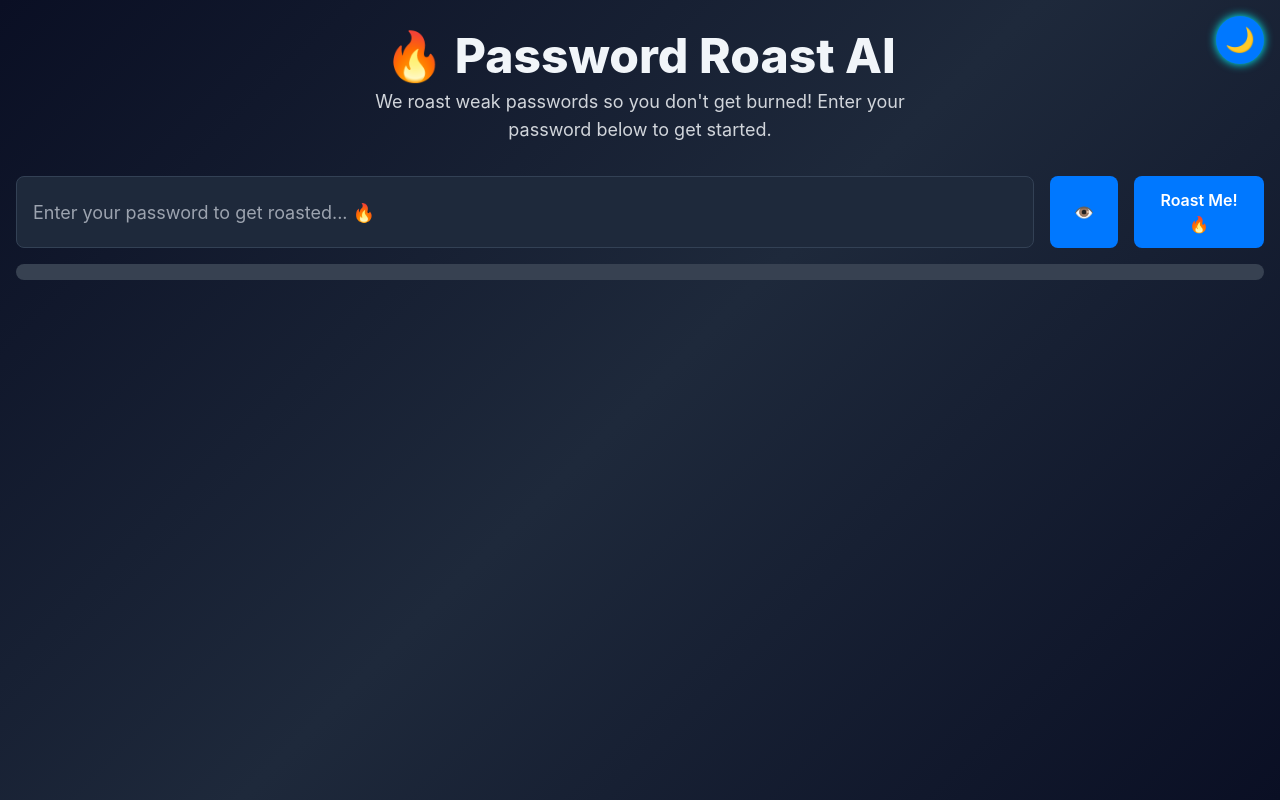
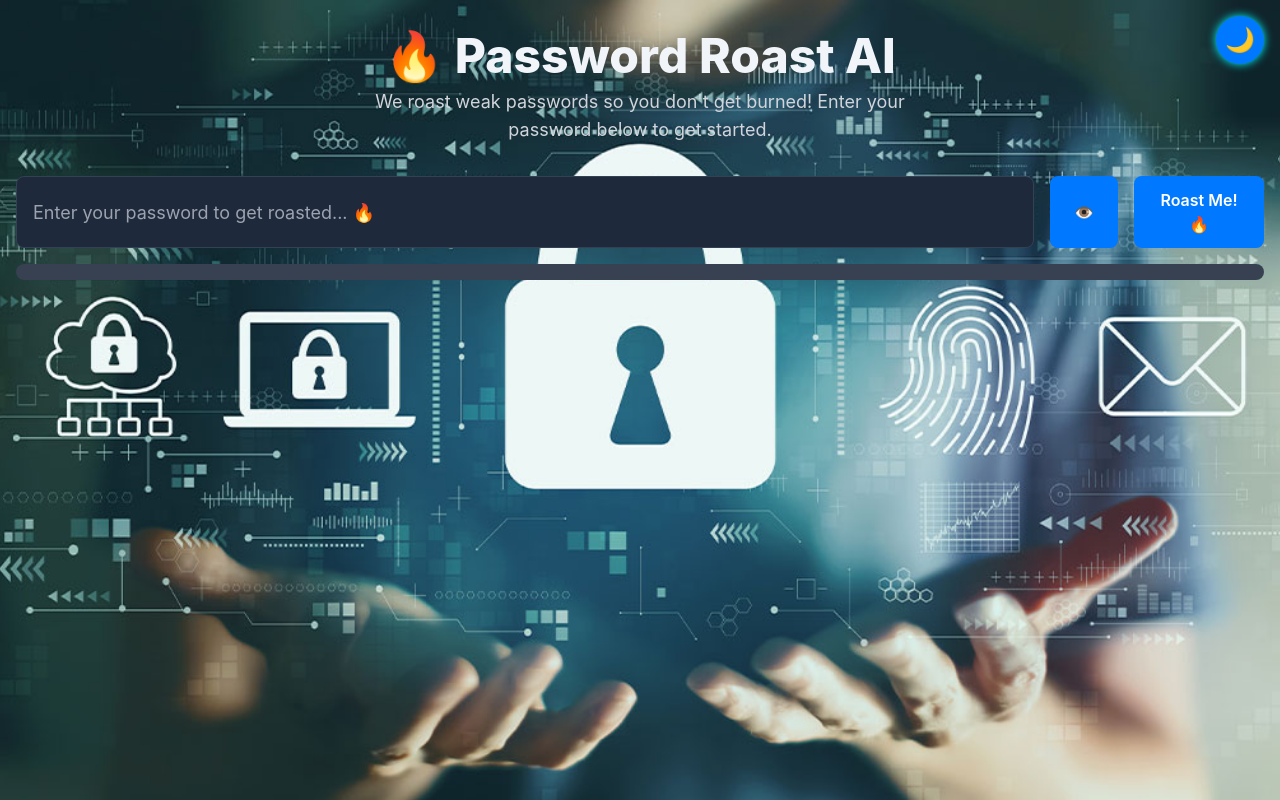
Before and after one commit to Edwin420s/Password-Roast-AI, a Flask app: template FRONTEND/templates/index.html in a window 1280 px wide. Run offline with Flask 3, Linux system fonts and the light colour scheme; the template is opened without the code that fills it, so the values that code supplies are empty; some libraries are stand-ins or nearby versions.

Commit message:
update files

```diff
--- a/FRONTEND/templates/index.html
+++ b/FRONTEND/templates/index.html
@@ -46,7 +46,10 @@
     </script>
     <style>
         body {
-            background: linear-gradient(135deg, #0A0F24 0%, #1E293B 50%, #0A0F24 100%);
+            background: url('/static/images/pc8.jpg');
+            background-size: cover;
+            background-position: center;
+            background-attachment: fixed;
             color: #F1F5F9;
             font-family: 'Inter', sans-serif;
             min-height: 100vh;
--- a/FRONTEND/templates/landing.html
+++ b/FRONTEND/templates/landing.html
@@ -308,7 +308,7 @@
     <!-- CTA Section -->
     <section class="py-20">
         <div class="max-w-4xl mx-auto px-4 sm:px-6 lg:px-8 text-center">
-            <div class="cta-gradient rounded-2xl p-12 text-white">
+            <div class="rounded-2xl p-12 text-white">
                 <h2 class="text-4xl md:text-5xl font-bold mb-6">
                     Ready to Get Roasted? FIRE
                 </h2>
```
Also changed, not shown: FRONTEND/pics/pc8.jpg (added), FRONTEND/static/images/pc8.jpg (added), README.md.
